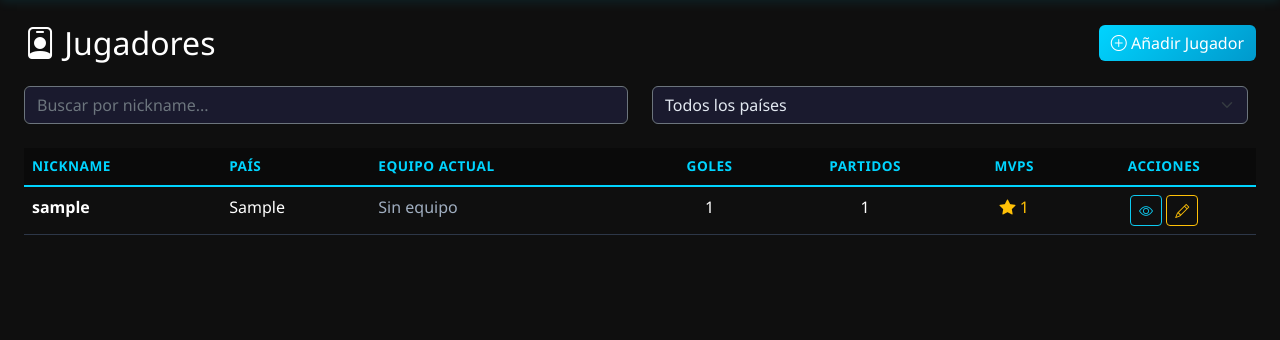
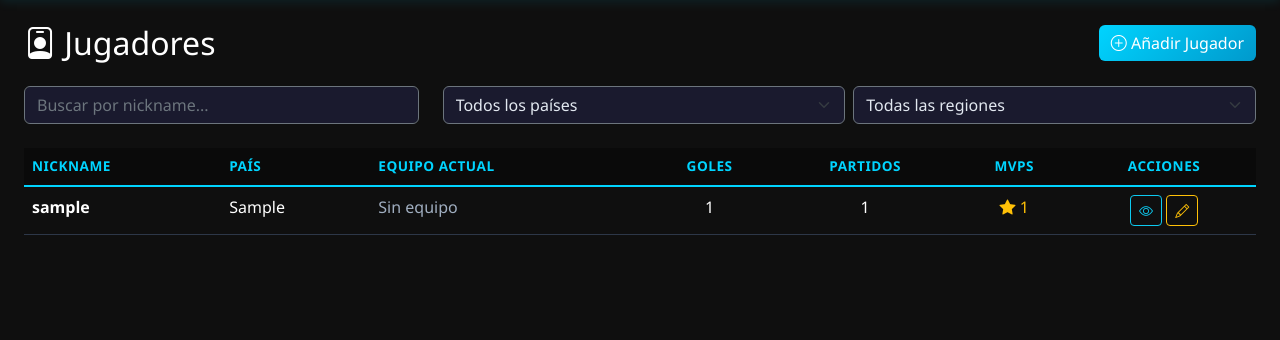
Before and after one commit to Pawored/rl-crm, a PHP site: page /pages/jugadores/index.php in a window 1280 px wide. Shown: the part 84-424 px from the top of the page. Run offline with PHP 8.4, Linux system fonts and the light colour scheme; a user stored in the database is signed in; tables that the repository leaves empty hold one stand-in row (values such as "Sample post").

Commit message:
Add region filter to players listing page
- Added region dropdown filter alongside existing country filter
- Both filters share the same form so they apply simultaneously
- Updated COUNT query to include ROSTER/EQUIPO joins for correct pagination when filtering by region
- Updated pagination links to preserve region param across pages
- Reorganized filter row to 3-column layout (search | country | region)

https://claude.ai/code/session_01Ko3fkCjuECyzMUuAzytNc1

```diff
--- a/pages/jugadores/index.php
+++ b/pages/jugadores/index.php
@@ -14,22 +14,35 @@ require_once __DIR__ . '/../../includes/sesion.php';
 $sql_paises = "SELECT DISTINCT pais FROM JUGADOR WHERE pais IS NOT NULL AND pais != '' ORDER BY pais";
 $res_paises = mysqli_query($conexion, $sql_paises);
 
-// --- Filtro por país ---
-$filtro_pais = isset($_GET['pais']) ? mysqli_real_escape_string($conexion, $_GET['pais']) : '';
+// --- Obtener regiones para el filtro ---
+$sql_regiones = "SELECT id_region, nombre, siglas FROM REGION ORDER BY nombre";
+$res_regiones = mysqli_query($conexion, $sql_regiones);
+
+// --- Filtros ---
+$filtro_pais   = isset($_GET['pais'])   ? mysqli_real_escape_string($conexion, $_GET['pais'])   : '';
+$filtro_region = isset($_GET['region']) ? intval($_GET['region']) : 0;
 
 // --- Paginación ---
 $por_pagina = 10;
 $pagina = isset($_GET['pagina']) ? max(1, intval($_GET['pagina'])) : 1;
 $offset = ($pagina - 1) * $por_pagina;
 
-// --- Construir WHERE para filtro ---
-$where = "";
+// --- Construir WHERE para filtros ---
+$where_parts = [];
 if (!empty($filtro_pais)) {
-    $where = "WHERE j.pais = '$filtro_pais'";
+    $where_parts[] = "j.pais = '$filtro_pais'";
 }
+if ($filtro_region > 0) {
+    $where_parts[] = "eq.id_region = $filtro_region";
+}
+$where = !empty($where_parts) ? "WHERE " . implode(' AND ', $where_parts) : "";
 
 // --- Contar total de jugadores (para paginación) ---
-$sql_total = "SELECT COUNT(*) as total FROM JUGADOR j $where";
+$sql_total = "SELECT COUNT(DISTINCT j.id_jugador) as total
+              FROM JUGADOR j
+              LEFT JOIN ROSTER ro ON j.id_jugador = ro.id_jugador AND ro.fecha_fin IS NULL
+              LEFT JOIN EQUIPO eq ON ro.id_equipo = eq.id_equipo
+              $where";
 $res_total = mysqli_query($conexion, $sql_total);
 $total_registros = mysqli_fetch_assoc($res_total)['total'];
 $total_paginas = ceil($total_registros / $por_pagina);
@@ -71,15 +84,16 @@ require_once __DIR__ . '/../../includes/header.php';
 <!-- ========== FILTROS ========== -->
 <div class="row mb-3">
     <!-- Buscador por nickname -->
-    <div class="col-md-6 mb-2">
+    <div class="col-md-4 mb-2">
         <input type="text" id="buscadorJugadores"
                class="form-control bg-dark text-white border-secondary"
                placeholder="Buscar por nickname...">
     </div>
-    <!-- Filtro por país -->
-    <div class="col-md-6 mb-2">
-        <form method="GET" class="d-flex">
-            <select name="pais" class="form-select bg-dark text-white border-secondary me-2"
+    <!-- Filtro por país y región (mismo form para mantener ambos al hacer submit) -->
+    <div class="col-md-8 mb-2">
+        <form method="GET" class="d-flex gap-2">
+            <!-- País -->
+            <select name="pais" class="form-select bg-dark text-white border-secondary"
                     onchange="this.form.submit()">
                 <option value="">Todos los países</option>
                 <?php
@@ -89,6 +103,18 @@ require_once __DIR__ . '/../../includes/header.php';
                     <option value="<?= htmlspecialchars($pais['pais']) ?>"
                             <?= ($filtro_pais == $pais['pais']) ? 'selected' : '' ?>>
                         <?= htmlspecialchars($pais['pais']) ?>
+                    </option>
+                <?php endwhile; ?>
+            </select>
+            <!-- Región -->
+            <select name="region" class="form-select bg-dark text-white border-secondary"
+                    onchange="this.form.submit()">
+                <option value="0">Todas las regiones</option>
+                <?php while ($region = mysqli_fetch_assoc($res_regiones)): ?>
+                    <option value="<?= $region['id_region'] ?>"
+                            <?= ($filtro_region == $region['id_region']) ? 'selected' : '' ?>>
+                        <?= htmlspecialchars($region['nombre']) ?>
+                        (<?= htmlspecialchars($region['siglas']) ?>)
                     </option>
                 <?php endwhile; ?>
             </select>
@@ -170,21 +196,21 @@ require_once __DIR__ . '/../../includes/header.php';
     <ul class="pagination justify-content-center">
         <li class="page-item <?= ($pagina <= 1) ? 'disabled' : '' ?>">
             <a class="page-link bg-dark text-white border-secondary"
-               href="?pagina=<?= $pagina - 1 ?>&pais=<?= urlencode($filtro_pais) ?>">
+               href="?pagina=<?= $pagina - 1 ?>&pais=<?= urlencode($filtro_pais) ?>&region=<?= $filtro_region ?>">
                 &laquo; Anterior
             </a>
         </li>
         <?php for ($i = 1; $i <= $total_paginas; $i++): ?>
             <li class="page-item <?= ($pagina == $i) ? 'active' : '' ?>">
                 <a class="page-link <?= ($pagina == $i) ? 'bg-accent border-accent' : 'bg-dark text-white border-secondary' ?>"
-                   href="?pagina=<?= $i ?>&pais=<?= urlencode($filtro_pais) ?>">
+                   href="?pagina=<?= $i ?>&pais=<?= urlencode($filtro_pais) ?>&region=<?= $filtro_region ?>">
                     <?= $i ?>
                 </a>
             </li>
         <?php endfor; ?>
         <li class="page-item <?= ($pagina >= $total_paginas) ? 'disabled' : '' ?>">
             <a class="page-link bg-dark text-white border-secondary"
-               href="?pagina=<?= $pagina + 1 ?>&pais=<?= urlencode($filtro_pais) ?>">
+               href="?pagina=<?= $pagina + 1 ?>&pais=<?= urlencode($filtro_pais) ?>&region=<?= $filtro_region ?>">
                 Siguiente &raquo;
             </a>
         </li>
```
